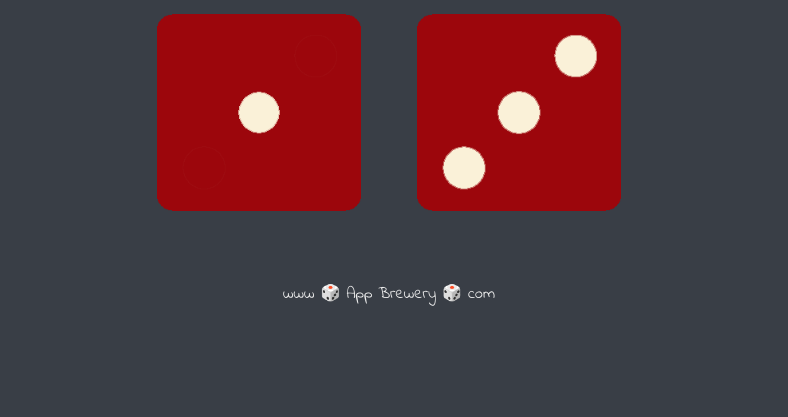
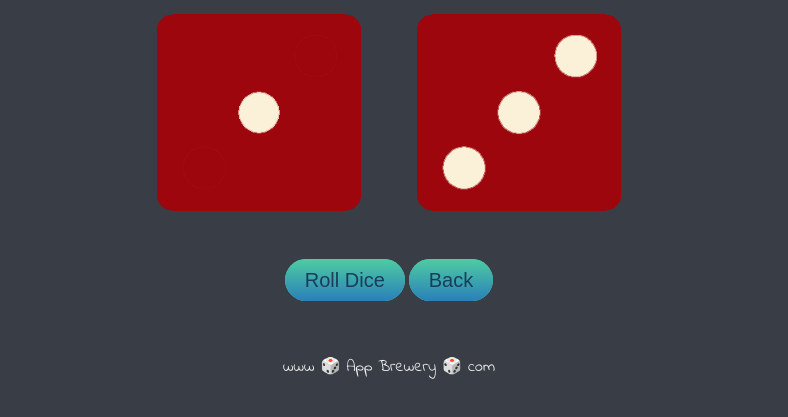
Before and after one commit to JeffFallis/PersonalSite, a plain HTML site: page dice.html in a window 1280 px wide. Shown: the part 321-738 px from the top of the page, without its empty margins (251-1039 px from the left). Drawn offline with Linux system fonts and the light colour scheme.

Commit message:
Added 'Roll Dice' and 'Back' buttons to dice page

```diff
--- a/css/dice.css
+++ b/css/dice.css
@@ -37,5 +37,39 @@ footer {
   color: #EEEEEE;
   text-align: center;
   font-family: 'Indie Flower', cursive;
+}
 
+.container {
+  margin-bottom: 50px;
 }
+
+.button {
+  text-align: center;
+}
+
+.btn {
+  background: #4ECCA3;
+  background-image: -webkit-linear-gradient(top, #4ECCA3, #2980b9);
+  background-image: -moz-linear-gradient(top, #4ECCA3, #2980b9);
+  background-image: -ms-linear-gradient(top, #4ECCA3, #2980b9);
+  background-image: -o-linear-gradient(top, #4ECCA3, #2980b9);
+  background-image: linear-gradient(to bottom, #4ECCA3, #2980b9);
+  -webkit-border-radius: 28;
+  -moz-border-radius: 28;
+  border-radius: 28px;
+  font-family: 'Montserrat', sans-serif;
+  color: #1a3e59;
+  font-size: 20px;
+  padding: 10px 20px 10px 20px;
+  text-decoration: none;
+}
+
+.btn:hover {
+  background: #3cb0fd;
+  background-image: -webkit-linear-gradient(top, #3cb0fd, #4ECCA3);
+  background-image: -moz-linear-gradient(top, #3cb0fd, #4ECCA3);
+  background-image: -ms-linear-gradient(top, #3cb0fd, #4ECCA3);
+  background-image: -o-linear-gradient(top, #3cb0fd, #4ECCA3);
+  background-image: linear-gradient(to bottom, #3cb0fd, #4ECCA3);
+  text-decoration: none;
+}
--- a/dice.html
+++ b/dice.html
@@ -22,7 +22,11 @@
         <p>Player 2</p>
         <img class="img2" src="images/dice6.png">
       </div>
+    </div>
 
+    <div class="button">
+        <a class="btn" href="dice.html">Roll Dice</a>
+      <a class="btn" href="index.html">Back</a>
     </div>
 
   </body>
```
